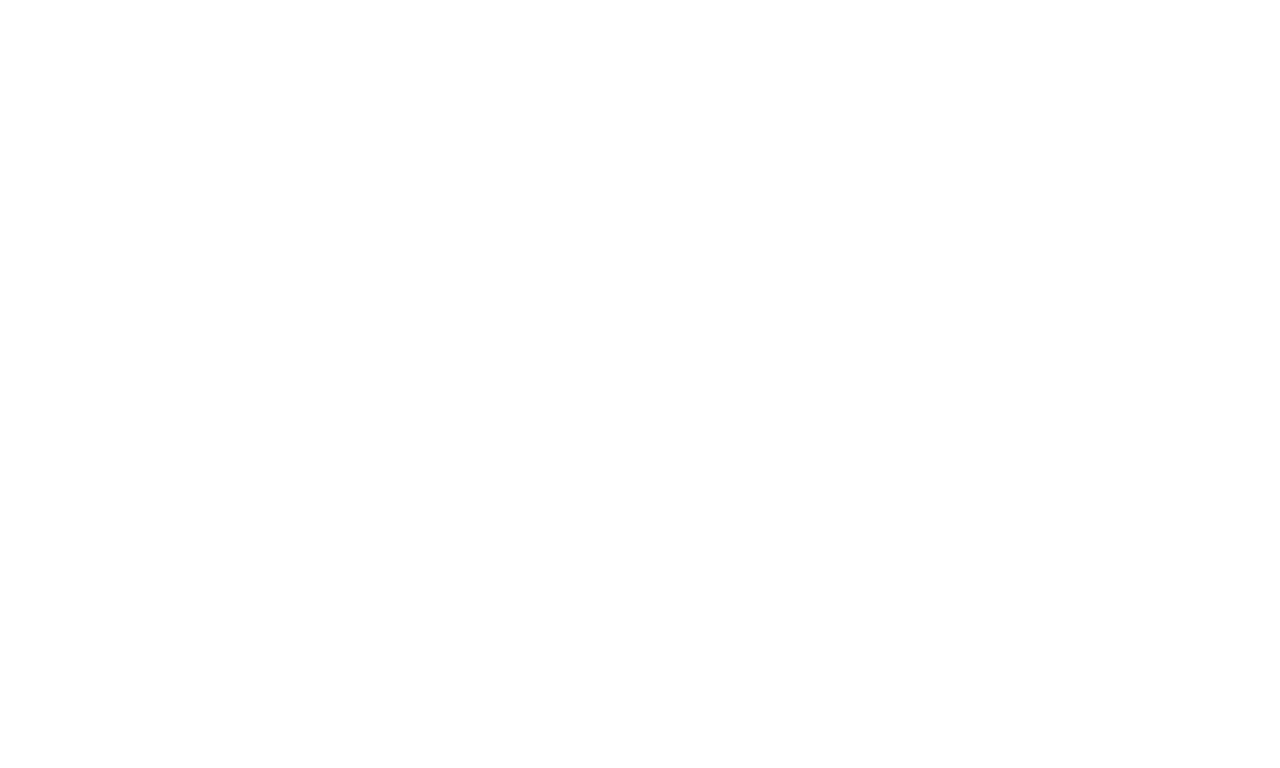
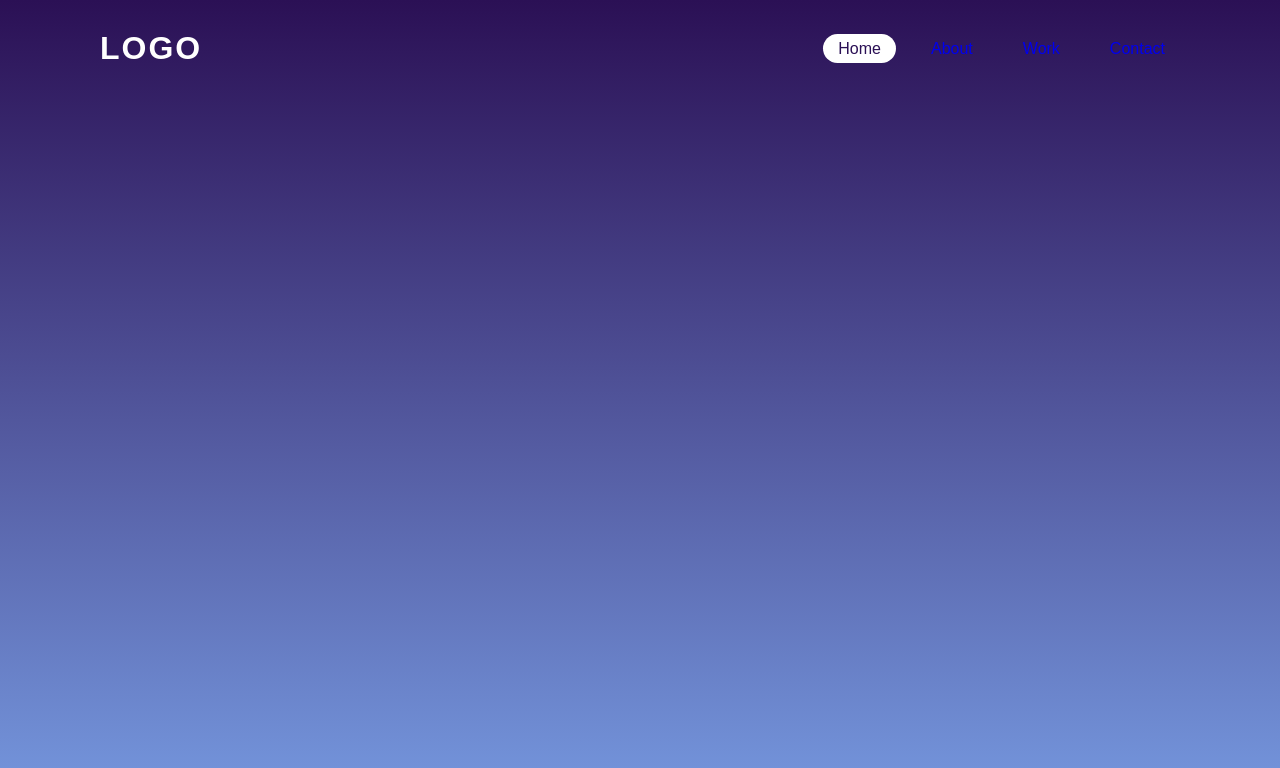
Before and after one commit to Goodie007/parallaxscroll, a plain HTML site: page index.html in a window 1280 px wide. Drawn offline with Linux system fonts and the light colour scheme.

Commit message:
header build up

```diff
--- a/index.html
+++ b/index.html
@@ -2,5 +2,17 @@
 <html>
     <head>
         <title>Parallax Scroll Website | Vaniila Javascript</title>
+        <link rel="stylesheet" type="text/css" href="style.css">
     </head>
+    <body>
+        <header>
+            <a href="#" class="logo">Logo</a>
+            <ul>
+                <li><a href="#" class="active">Home</a></li>
+                <li><a href="#">About</a></li>
+                <li><a href="#">Work</a></li>
+                <li><a href="#">Contact</a></li>
+            </ul>
+        </header>
+    </body>
 </html>
--- a/style.css
+++ b/style.css
@@ -0,0 +1,57 @@
+@import url ('https://fonts.googleapis.com/css?family=Poppins:200,300,400,500,600,700,800,900&display=swap');
+
+* {
+    margin: 0;
+    padding: 0;
+    box-sizing: border-box;
+    font-family: 'Poppins', sans-serif;
+}
+
+body {
+    min-height: 100vh;
+    background: linear-gradient(#2b1055, #7597de);
+}
+
+header {
+    position: absolute;
+    top: 0;
+    left: 0;
+    width: 100%;
+    padding: 30px 100px;
+    display: flex;
+    justify-content: space-between;
+    align-items: center;
+
+}
+
+header .logo {
+    color: #fff;
+    font-weight: 700;
+    text-decoration: none;
+    font-size: 2em;
+    text-transform: uppercase;
+    letter-spacing: 2px;
+}
+
+header ul {
+    display: flex;
+    justify-content: center;
+    align-items: center;
+}
+
+header ul li {
+    list-style: none;
+    margin-left: 20px;
+}
+
+header ul li a {
+    text-decoration: none;
+    padding: 6px 15px;
+    border-radius: 20px;
+}
+
+header ul li a:hover,
+header ul li a.active {
+    background: #fff;
+    color: #2b1055;
+}
```
